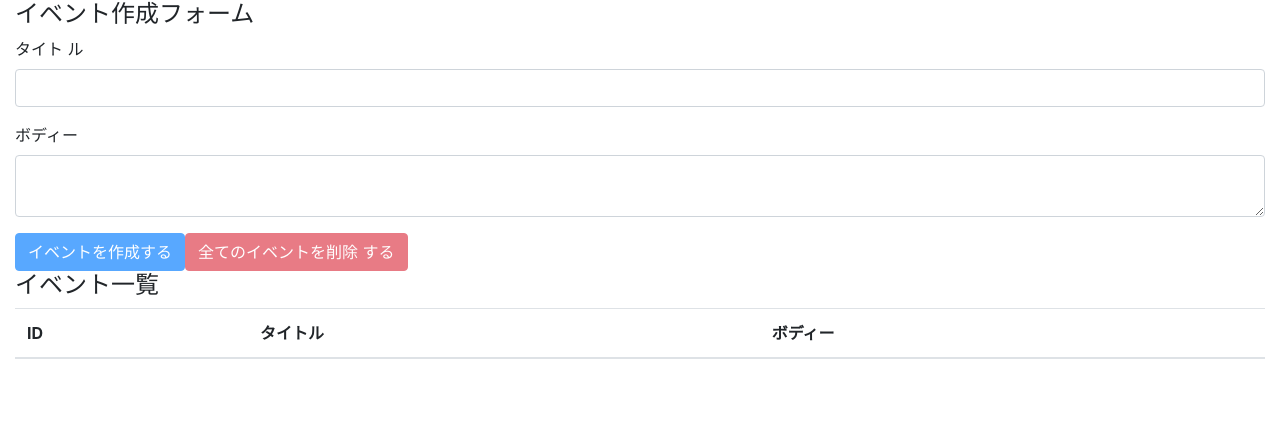
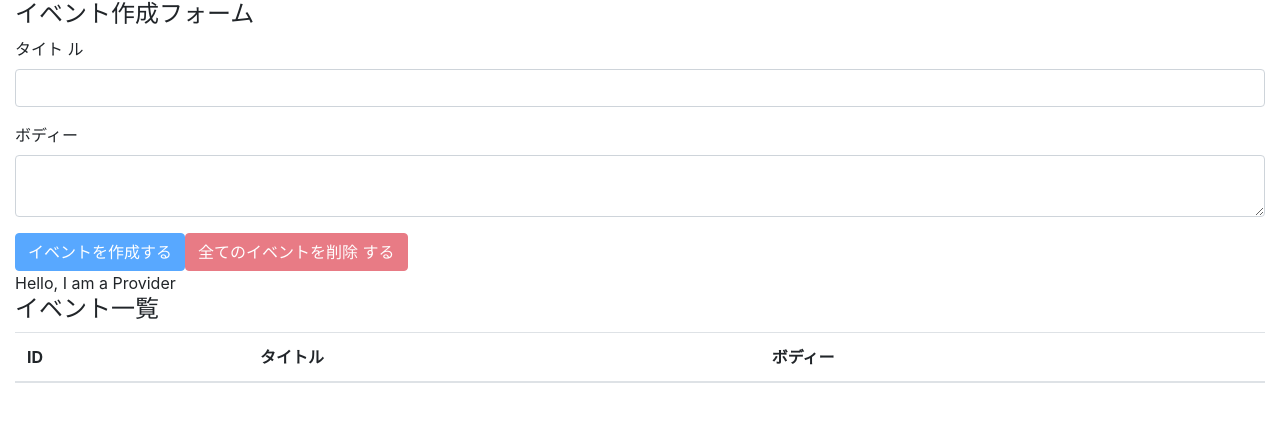
Before and after one commit to kai815/react-hooks-101, a React (Create React App) app: page / in a window 1280 px wide. Shown: the top 422 px of the page. Built offline with nearby package versions, Linux system fonts and the light colour scheme.

Commit message:
ReactContextProviderのセット

```diff
--- a/src/components/App.js
+++ b/src/components/App.js
@@ -4,18 +4,22 @@
 
 import EventForm from './EventForm'
 import Events from './Events'
+import AppContext from '../contexts/AppContext'
 
 import reducer from '../reducers'
+
+console.log(AppContext)
 
 const App = () => {
   const [state, dispatch] = useReducer(reducer, [])
 
   return (
-    <div className="container-fluid">
-      <EventForm state={state} dispatch={dispatch} />
-      <Events state={state} dispatch={dispatch} />
-
-    </div>
+    <AppContext.Provider value={'Hello, I am a Provider'}>
+      <div className="container-fluid">
+        <EventForm state={state} dispatch={dispatch} />
+        <Events state={state} dispatch={dispatch} />
+      </div>
+    </AppContext.Provider>
   )
 }
 export default App;
--- a/src/components/Events.js
+++ b/src/components/Events.js
@@ -1,9 +1,18 @@
-import React from 'react'
+import React, { userContext, useContext } from 'react'
 
 import Event from './Event'
+
+import AppContext from '../contexts/AppContext'
+
 const Events = ({state, dispatch}) =>{
+  const value = useContext(AppContext)
   return(
     <>
+      {/* useContextを使うと不要になる
+      <AppContext.Consumer>
+        {value=> { return <div>{value}</div>} }
+      </AppContext.Consumer> */}
+      <div>{value}</div>
       <h4>イベント一覧</h4>
       <table className="table table-hover">
         <thead>
```
